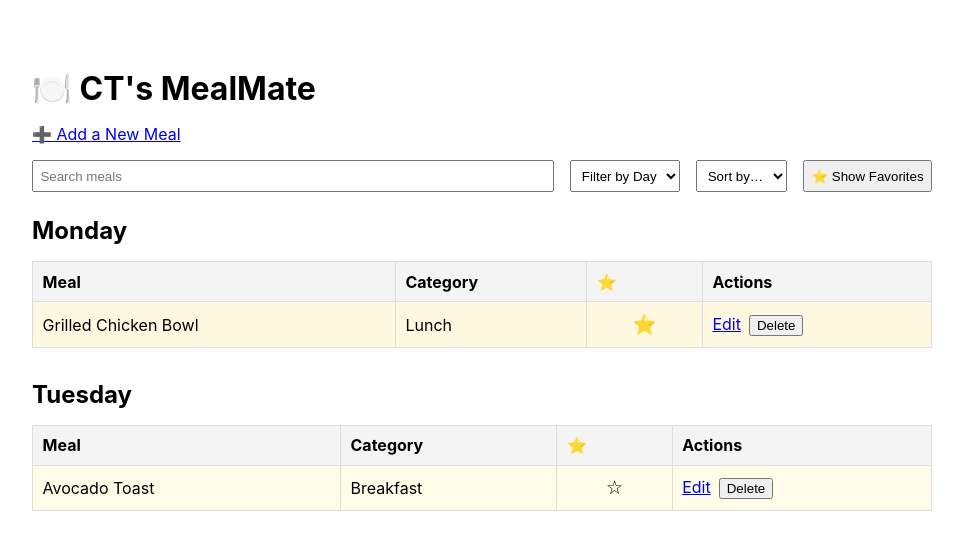
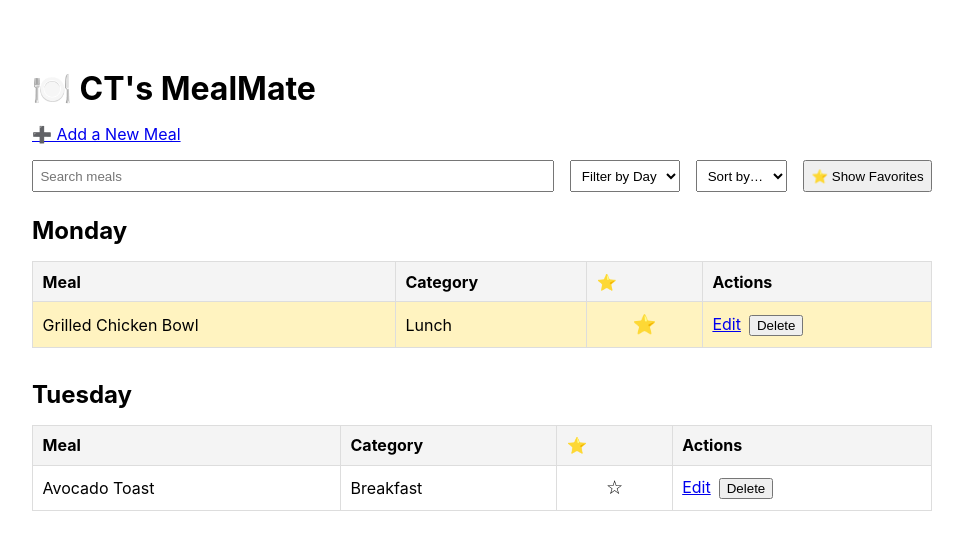
Before and after one commit to chelcietjoeng-atri/React_Training, a React (Create React App) app in the folder ct_mealmate/: page / in a window 1280 px wide. Shown: the top 550 px of the page, without its empty margins (158-1121 px from the left). Built offline with nearby package versions, Linux system fonts and the light colour scheme.

Commit message:
fix(training): React Demo
Add animated row highlighting for newly added or favorited meals [ICTRAINING-2064]

```diff
--- a/ct_mealmate/src/pages/HomePage.js
+++ b/ct_mealmate/src/pages/HomePage.js
@@ -1,7 +1,7 @@
 // HomePage.js
 // Main page that lists all meals and links to add/edit forms
 
-import React, { useState } from 'react';
+import React, { useState, useEffect, useRef } from 'react';
 import { Link } from 'react-router-dom';
 import { useMeals } from '../context/MealsContext';
 
@@ -13,20 +13,39 @@ const groupByDay = (meals) =>
     return acc;
   }, {});
 
-// Get today’s weekday
-const getToday = () => {
-  const days = ['Sunday', 'Monday', 'Tuesday', 'Wednesday', 'Thursday', 'Friday', 'Saturday'];
-  return days[new Date().getDay()];
-};
-
 function HomePage() {
   const { meals, deleteMeal, toggleFavorite } = useMeals();
   const [searchTerm, setSearchTerm] = useState('');
   const [filterDay, setFilterDay] = useState('');
   const [sortField, setSortField] = useState('');
   const [showFavoritesOnly, setShowFavoritesOnly] = useState(false);
+  const [highlightedId, setHighlightedId] = useState(null);
+  const [lastActionTime, setLastActionTime] = useState(null);
+  const prevMealMapRef = useRef(new Map());
+  const prevMealIdsRef = useRef(new Set());
 
-  const today = getToday();
+  useEffect(() => {
+    const currentMap = new Map(meals.map((meal) => [meal.id, meal.favorite]));
+    const currentIds = new Set(meals.map((meal) => meal.id));
+    const prevMap = prevMealMapRef.current;
+    const prevIds = prevMealIdsRef.current;
+
+    const newMeal = meals.find((meal) => !prevIds.has(meal.id));
+    const toggledMeal = meals.find((meal) => prevMap.has(meal.id) && prevMap.get(meal.id) !== meal.favorite);
+
+    const highlighted = newMeal || toggledMeal;
+    if (highlighted) {
+      setHighlightedId(highlighted.id);
+      setLastActionTime(Date.now());
+      const timeout = setTimeout(() => setHighlightedId(null), 1500);
+      prevMealMapRef.current = currentMap;
+      prevMealIdsRef.current = currentIds;
+      return () => clearTimeout(timeout);
+    }
+
+    prevMealMapRef.current = currentMap;
+    prevMealIdsRef.current = currentIds;
+  }, [meals]);
 
   const filteredMeals = meals
     .filter((meal) => meal.name.toLowerCase().includes(searchTerm.toLowerCase()))
@@ -88,11 +107,18 @@ function HomePage() {
               </tr>
             </thead>
             <tbody>
-              {groupedMeals[day].map((meal) => (
+              {groupedMeals[day].map((meal) => {
+                const isHighlighted = highlightedId === meal.id && Date.now() - lastActionTime < 2000;
+                const backgroundColor = isHighlighted
+                  ? meal.favorite ? '#fff3c0' : '#d4f4f7'
+                  : 'white';
+
+                return (
                   <tr
                     key={meal.id}
                     style={{
-                    backgroundColor: meal.day === today ? '#fffde7' : meal.favorite ? '#fff8e1' : 'white'
+                      backgroundColor,
+                      transition: 'background-color 0.6s ease'
                     }}
                   >
                     <td style={tdStyle}>{meal.name}</td>
@@ -116,7 +142,8 @@ function HomePage() {
                       <button onClick={() => deleteMeal(meal.id)}>Delete</button>
                     </td>
                   </tr>
-              ))}
+                );
+              })}
             </tbody>
           </table>
         </div>
```
Lines whose indentation alone changed are shown as unchanged.
